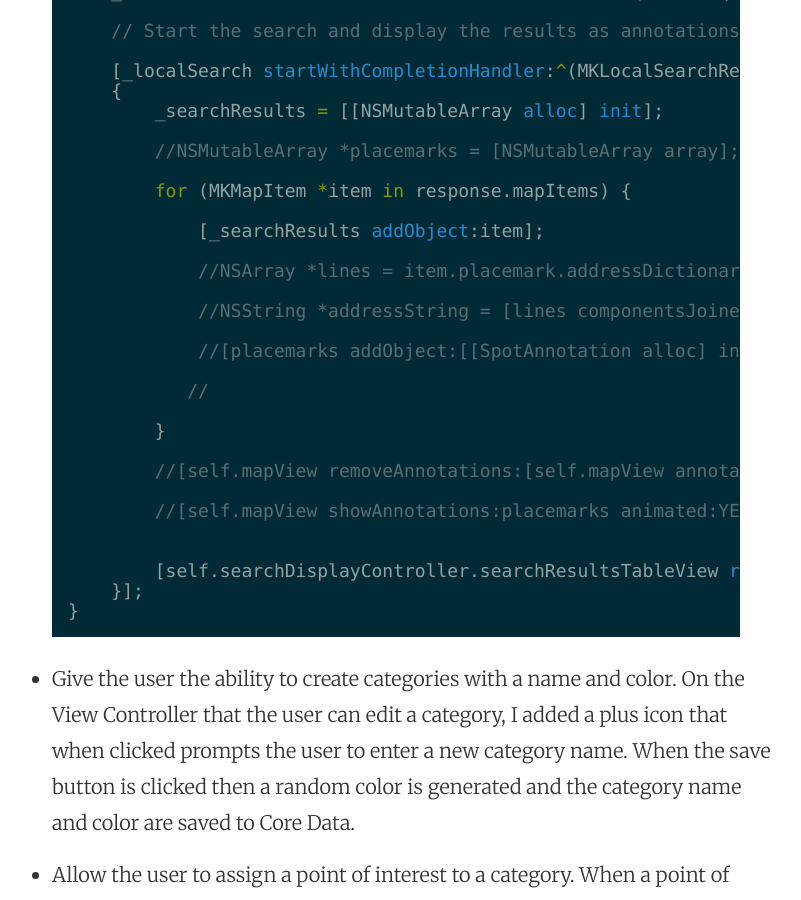
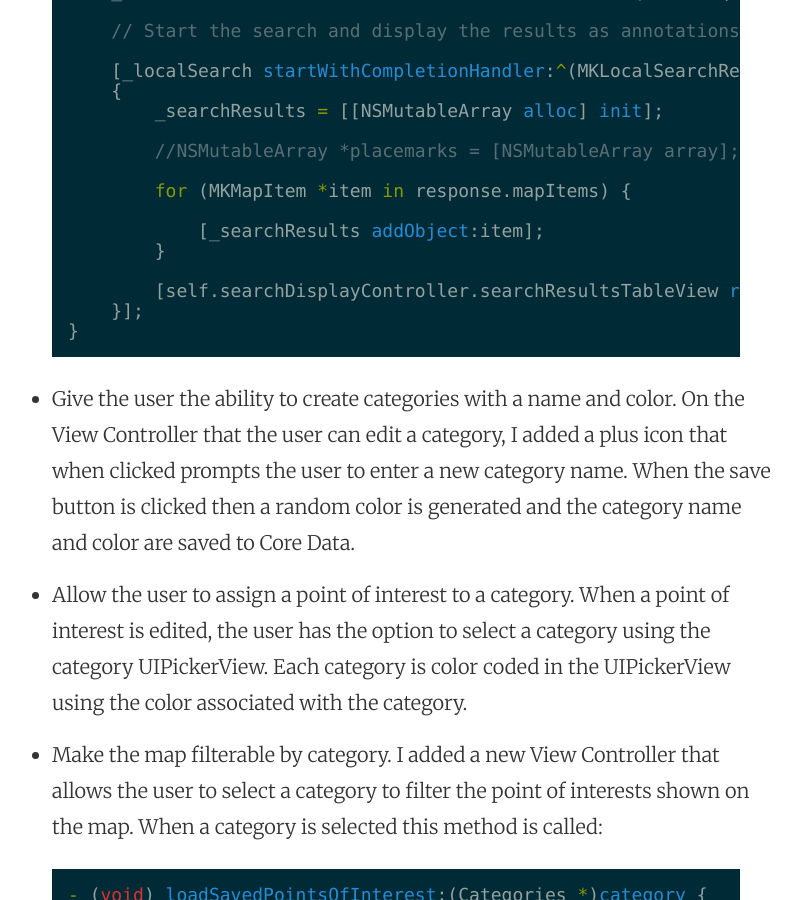
Before and after one commit to kennonoutlaw/kennonoutlaw.github.io, a Jekyll site: the page built from _posts/2015-12-07-blocspot.markdown, in a window 1280 px wide and 900 px high, scrolled down 1806 px. Shown: the whole window, without its empty margins (244-1045 px from the left). Built offline with Jekyll 4.4.1, drawn with Linux system fonts in a browser that asks for light colours.

Commit message:
Post update: BlocSpot

```diff
--- a/_posts/2015-12-07-blocspot.markdown
+++ b/_posts/2015-12-07-blocspot.markdown
@@ -47,15 +47,7 @@ To start I created a new View Controller and added a MKMapView to it. This gave
         for (MKMapItem *item in response.mapItems) {
 
             [_searchResults addObject:item];
-
-            //NSArray *lines = item.placemark.addressDictionary[ @"FormattedAddressLines"];
-            //NSString *addressString = [lines componentsJoinedByString:@"\n"];
-            //[placemarks addObject:[[SpotAnnotation alloc] initWithTitle:item.placemark.name subTitle:addressString
-           //                                                  coordinate:item.placemark.location.coordinate]];
         }
-
-        //[self.mapView removeAnnotations:[self.mapView annotations]];
-        //[self.mapView showAnnotations:placemarks animated:YES];
 
         [self.searchDisplayController.searchResultsTableView reloadData];
     }];
```
